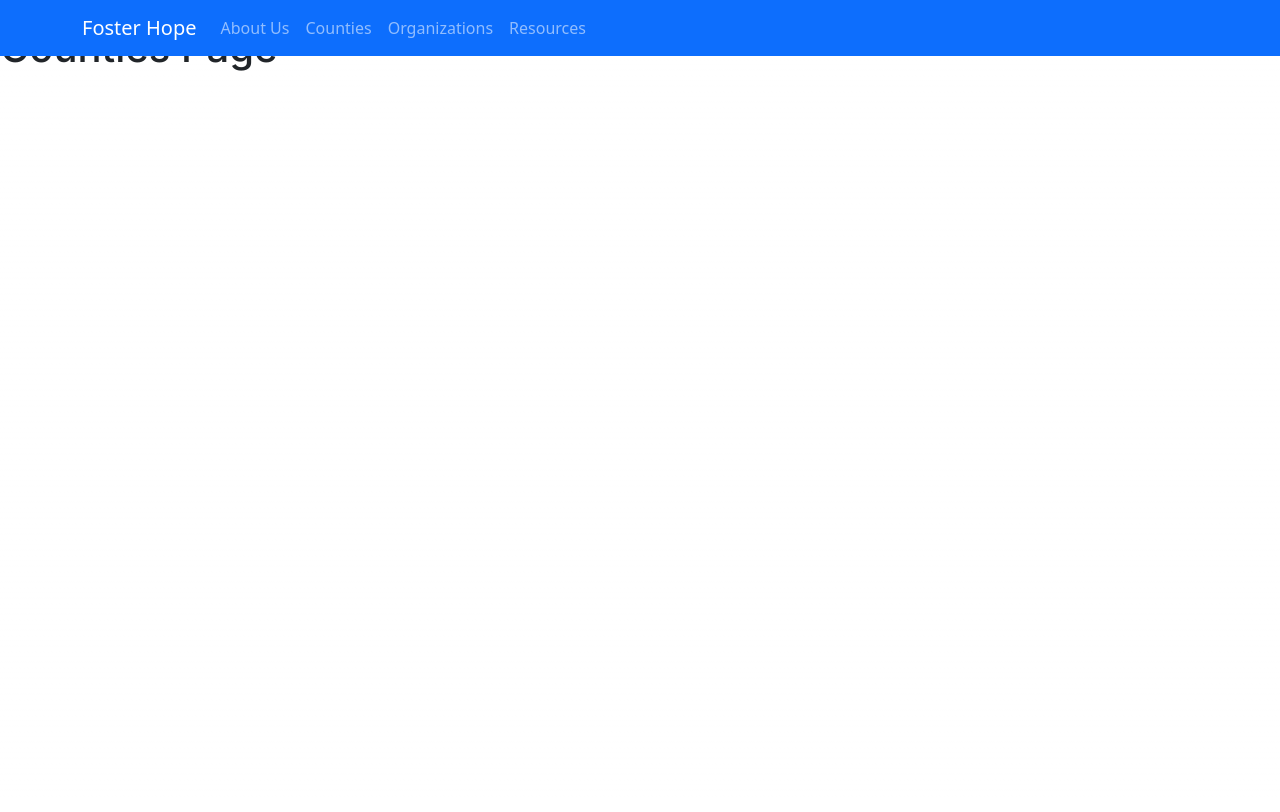
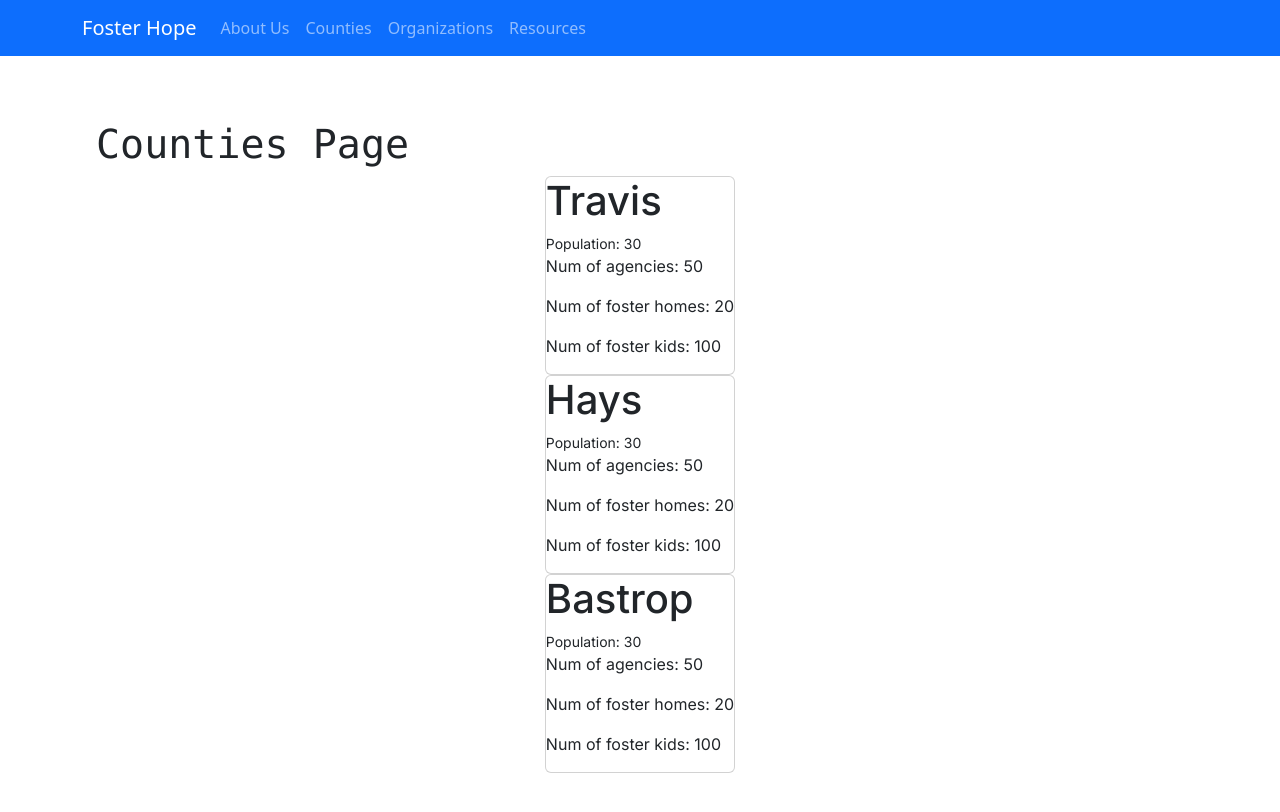
Before and after one commit to MaadhavK/foster-hope-2024, a Next.js app in the folder front-end/: page /counties in a window 1280 px wide. Shown: the top 812 px of the page. Built offline with nearby package versions, Linux system fonts and the light colour scheme.

Commit message:
working api county call

```diff
--- a/front-end/src/app/components/counties.jsx
+++ b/front-end/src/app/components/counties.jsx
@@ -1,22 +1,23 @@
-import Link from "next/link"
+
 
 async function fetchCounties(){
-    const response = await fetch("https://localhost:3000/api/counties");
-    const counties = await response.json();
-    return counties
+    const res = await fetch("http://localhost:3000/api/counties");
+    const counties = await res.json();
+    return counties;
 }
 
 const Counties = async () => {
-    const counties = await fetchCounties();
+    const countylist = await fetchCounties();
+    console.log(countylist);
     return (
         <div className="counties">
-            {counties.map((county) => (
-                <div className="card">
+            {countylist.counties.map(county => (
+                <div key={county.name} className="card">
                     <h1>{county.name}</h1>
                     <small> Population: {county.population}</small>
                     <p>Num of agencies: {county.agency_count}</p>
-                    <p>Num of foster homes: {county.foster_home_count}
-                        \n Num of foster kids: {county.foster_kid_count}</p>
+                    <p>Num of foster homes: {county.foster_home_count}</p>
+                    <p>Num of foster kids: {county.foster_kid_count}</p>
                 </div>
             ))}
         </div>
--- a/front-end/src/app/counties/page.js
+++ /dev/null
@@ -1,16 +0,0 @@
-import counties from "../components/counties"
-
-export const metadata = {
-    title: "Counties"
-}
-
-export default function Counties() {
-    return (
-        <>
-            <h1>
-                Counties Page
-            </h1>
-            <counties/>
-        </>
-    )
-}
--- /dev/null
+++ b/front-end/src/app/counties/page.jsx
@@ -0,0 +1,18 @@
+import Counties from "../components/counties"
+import { Row, Col, Container } from "react-bootstrap";
+import styles from "../page.module.css";
+
+export const metadata = {
+    title: "Counties"
+}
+
+export default function listCounties() {
+    return (
+        <main className= {styles.main}>
+            <div className= {styles.description}>
+                <h1>Counties Page</h1>
+            </div>
+            <Counties/>
+        </main>
+    )
+}
```
